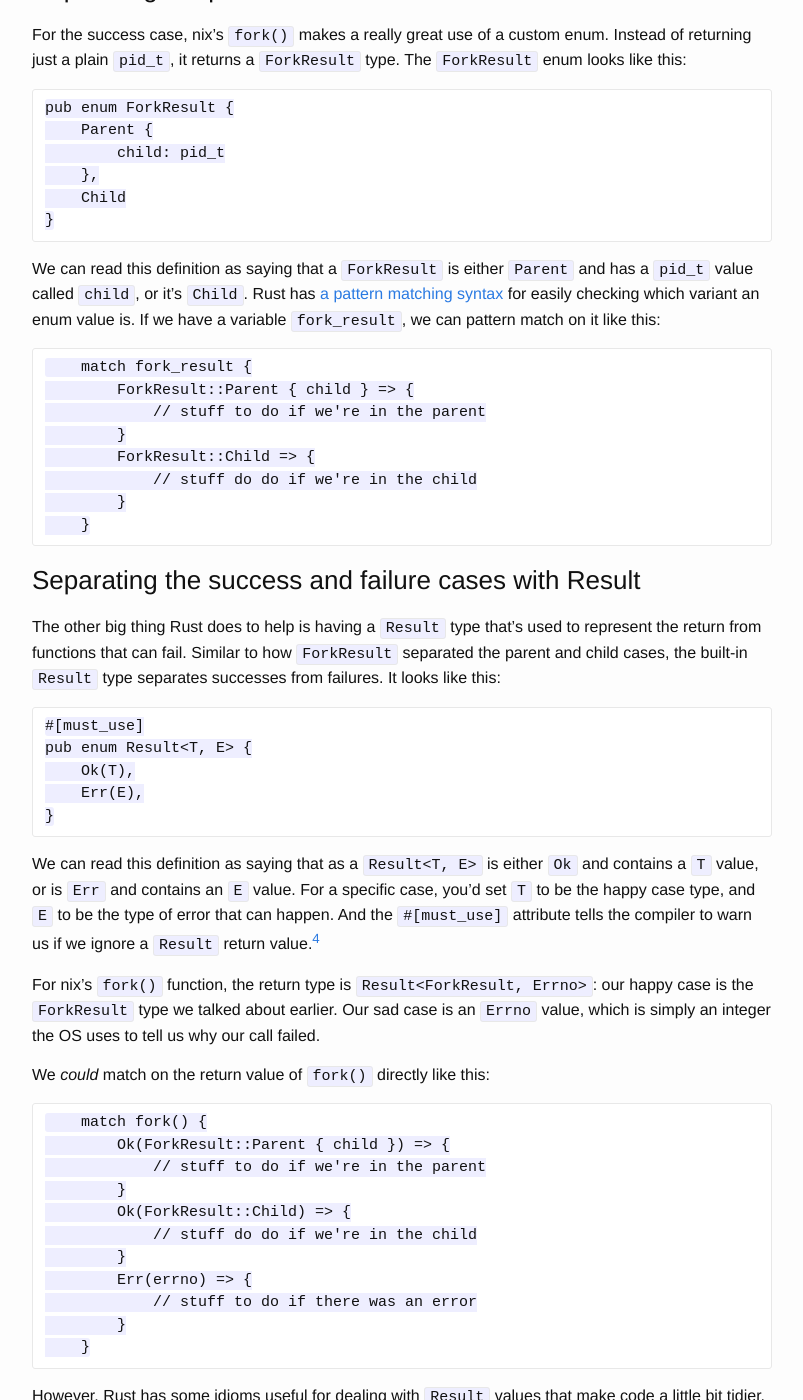
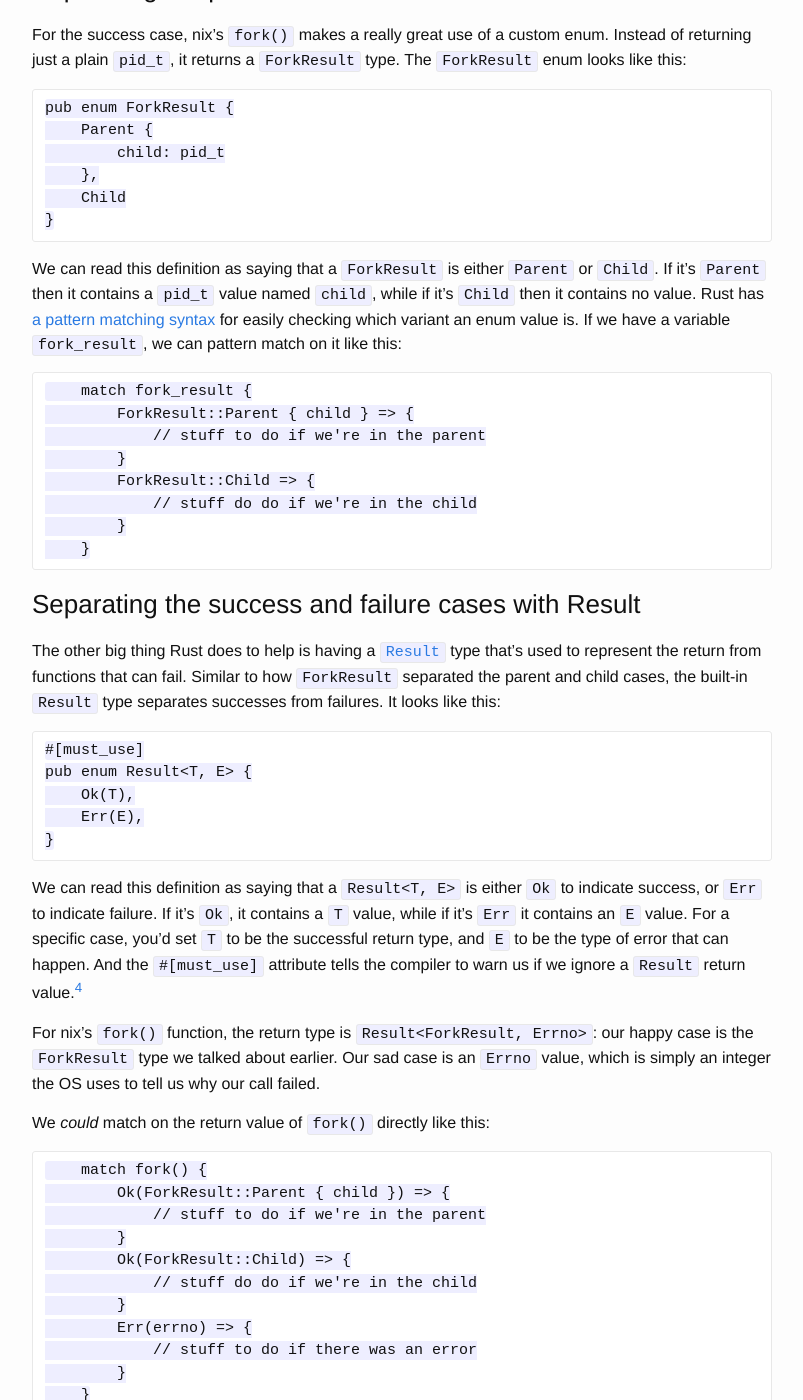
Before and after one commit to kamalmarhubi/website, a Jekyll site: the page built from _posts/2016-04-13-rust-nix-easier-unix-systems-programming-3.markdown, in a window 1280 px wide and 1400 px high, scrolled down 3355 px. Shown: the whole window, without its empty margins (238-1041 px from the left). Built offline with Jekyll 4.4.1, drawn with Linux system fonts in a browser that asks for light colours; some of the changed text lies outside the part shown.

Commit message:
Incorporate more feedback in nix + Rust post

```diff
--- a/_posts/2016-04-13-rust-nix-easier-unix-systems-programming-3.markdown
+++ b/_posts/2016-04-13-rust-nix-easier-unix-systems-programming-3.markdown
@@ -180,7 +180,7 @@ pub enum ForkResult {
 }
 ~~~
 
-We can read this definition as saying that a `ForkResult` is either `Parent` and has a `pid_t` value called `child`, or it's `Child`. Rust has [a pattern matching syntax][book-patterns] for easily checking which variant an enum value is. If we have a variable `fork_result`, we can pattern match on it like this:
+We can read this definition as saying that a `ForkResult` is either `Parent` or `Child`. If it's `Parent` then it contains a `pid_t` value named `child`, while if it's `Child` then it contains no value. Rust has [a pattern matching syntax][book-patterns] for easily checking which variant an enum value is. If we have a variable `fork_result`, we can pattern match on it like this:
 
 ~~~
     match fork_result {
@@ -198,7 +198,7 @@ We can read this definition as saying that a `ForkResult` is either `Parent` and
 
 ### Separating the success and failure cases with Result
 
-The other big thing Rust does to help is having a `Result` type that's used to represent the return from functions that can fail. Similar to how `ForkResult` separated the parent and child cases, the built-in `Result` type separates successes from failures. It looks like this:
+The other big thing Rust does to help is having a [`Result`][std-result] type that's used to represent the return from functions that can fail. Similar to how `ForkResult` separated the parent and child cases, the built-in `Result` type separates successes from failures. It looks like this:
 
 ~~~
 #[must_use]
@@ -208,7 +208,9 @@ pub enum Result<T, E> {
 }
 ~~~
 
-We can read this definition as saying that as a `Result<T, E>` is either `Ok` and contains a `T` value, or is `Err` and contains an `E` value. For a specific case, you'd set `T` to be the happy case type, and `E` to be the type of error that can happen. And the `#[must_use]` attribute tells the compiler to warn us if we ignore a `Result` return value.[^compiler-warned]
+[std-result]: http://doc.rust-lang.org/std/result/enum.Result.html
+
+We can read this definition as saying that a `Result<T, E>` is either `Ok` to indicate success, or `Err` to indicate failure. If it's `Ok`, it contains a `T` value, while if it's `Err` it contains an `E` value. For a specific case, you'd set `T` to be the successful return type, and `E` to be the type of error that can happen. And the `#[must_use]` attribute tells the compiler to warn us if we ignore a `Result` return value.[^compiler-warned]
 
 [^compiler-warned]:
     Fun fact: when I first wrote the example for this post, I forgot to check the return value from `kill()`. Woops! But the compiler helpfully warned me that I was ignoring a `Result` return value:
```
Also changed, not shown: other parts of _posts/2016-04-13-rust-nix-easier-unix-systems-programming-3.markdown (+1 -1 lines).
